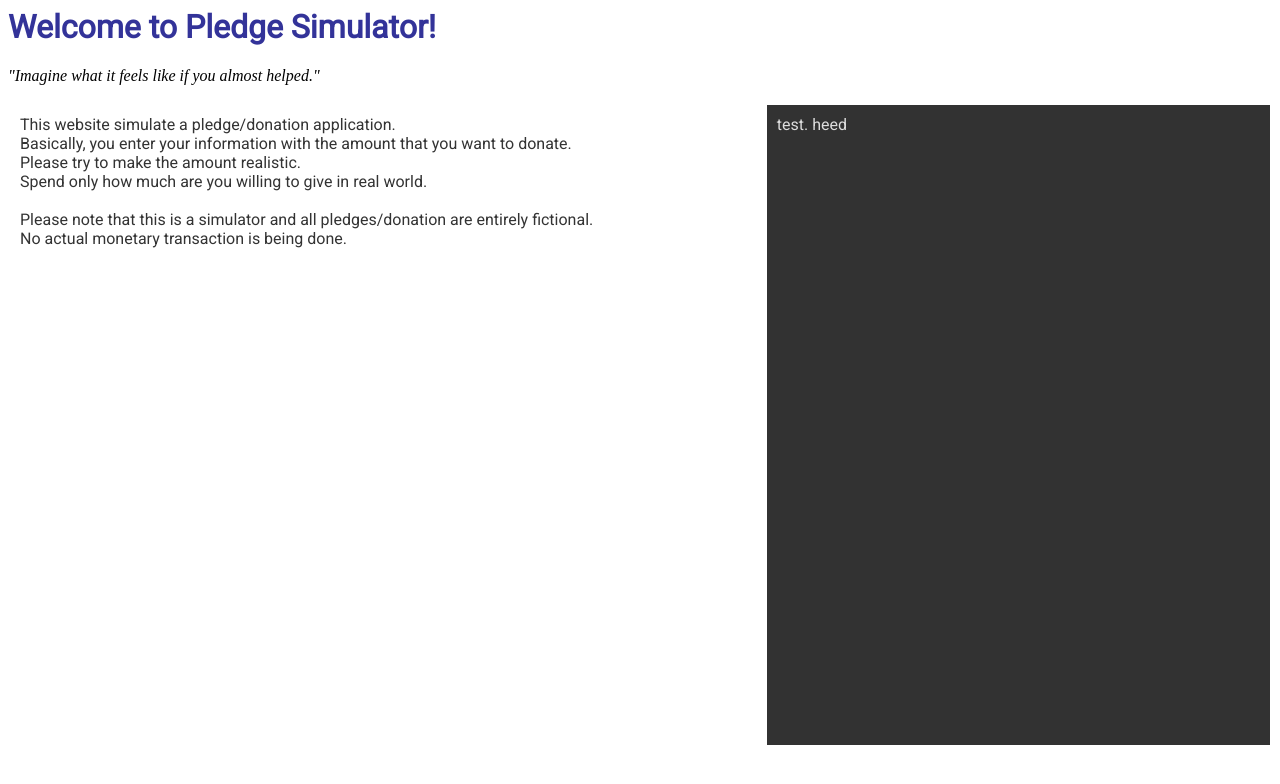
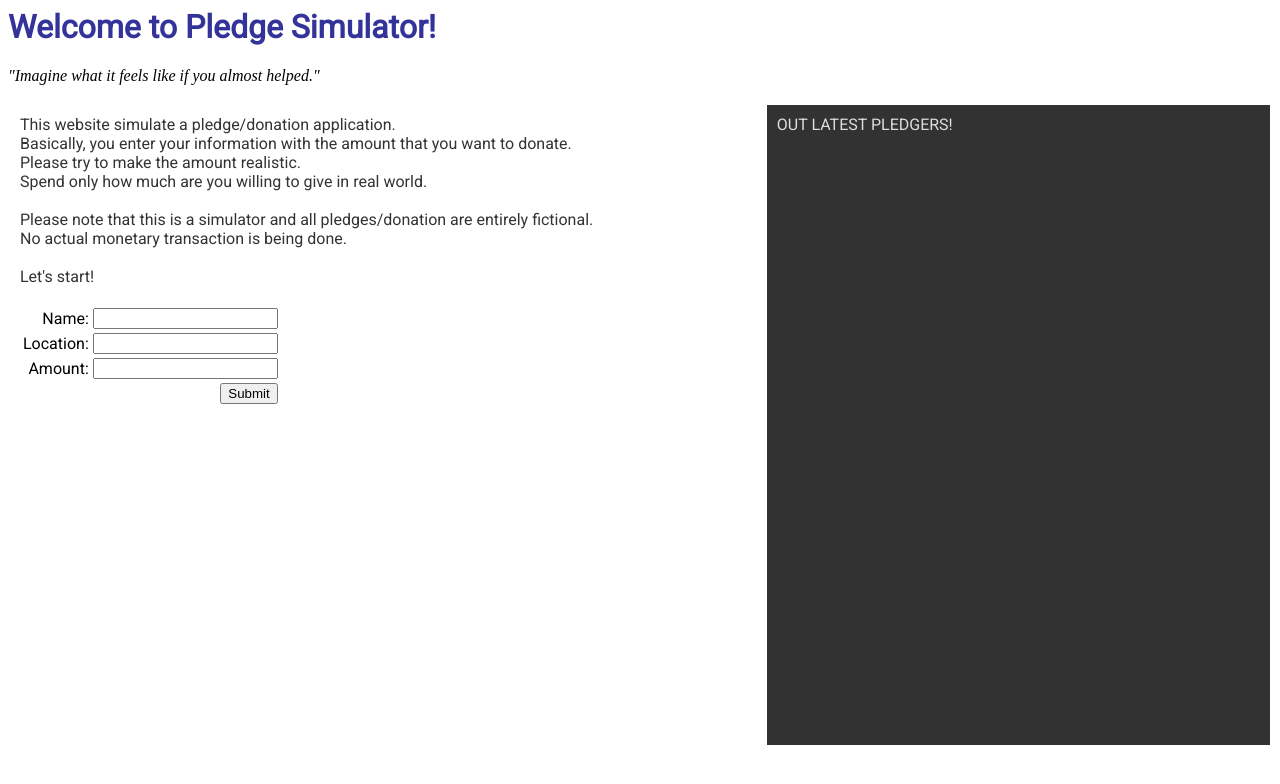
Before and after one commit to snakeskinsalamander/pledgesimulator, a Flask app: page / in a window 1280 px wide. Shown: the top 784 px of the page. Run offline with Flask 2, Linux system fonts and the light colour scheme.

Commit message:
Edit: Web

```diff
--- a/PyProject/templates/index.html
+++ b/PyProject/templates/index.html
@@ -22,12 +22,35 @@
                         Please try to make the amount realistic.<br>
                         Spend only how much are you willing to give in real world. <br><br>
                         Please note that this is a simulator and all pledges/donation are entirely fictional.<br>
-                        No actual monetary transaction is being done.
+                        No actual monetary transaction is being done.<br><br>
+
+                        Let's start!<br><br>
+                        <form>
+                            <table>
+                            <tr>
+                                <td align="right">Name: </td>
+                                <td><input type="text" name="name"></td>
+                            </tr>
+                            <tr>
+                                <td align="right">Location: </td>
+                                <td><input type="text" name="location"></td>
+                            </tr>
+                            <tr>
+                                <td align="right">Amount: </td>
+                                <td><input type="text" name="amount"></td>
+                            </tr>
+                            <tr>
+                                <td align="right">&nbsp;</td>
+                                <td align="right"><input type="submit" value="Submit"></td>
+                            </tr>
+                            </table>
+                        </form>
+
                     </div>
                 </td>
                 <td class="default-td-journal">
                     <div class="default-text-jtext-format">
-                        test. heed
+                        OUT LATEST PLEDGERS!
                     </div>
                 </td>
             </tr>
```
